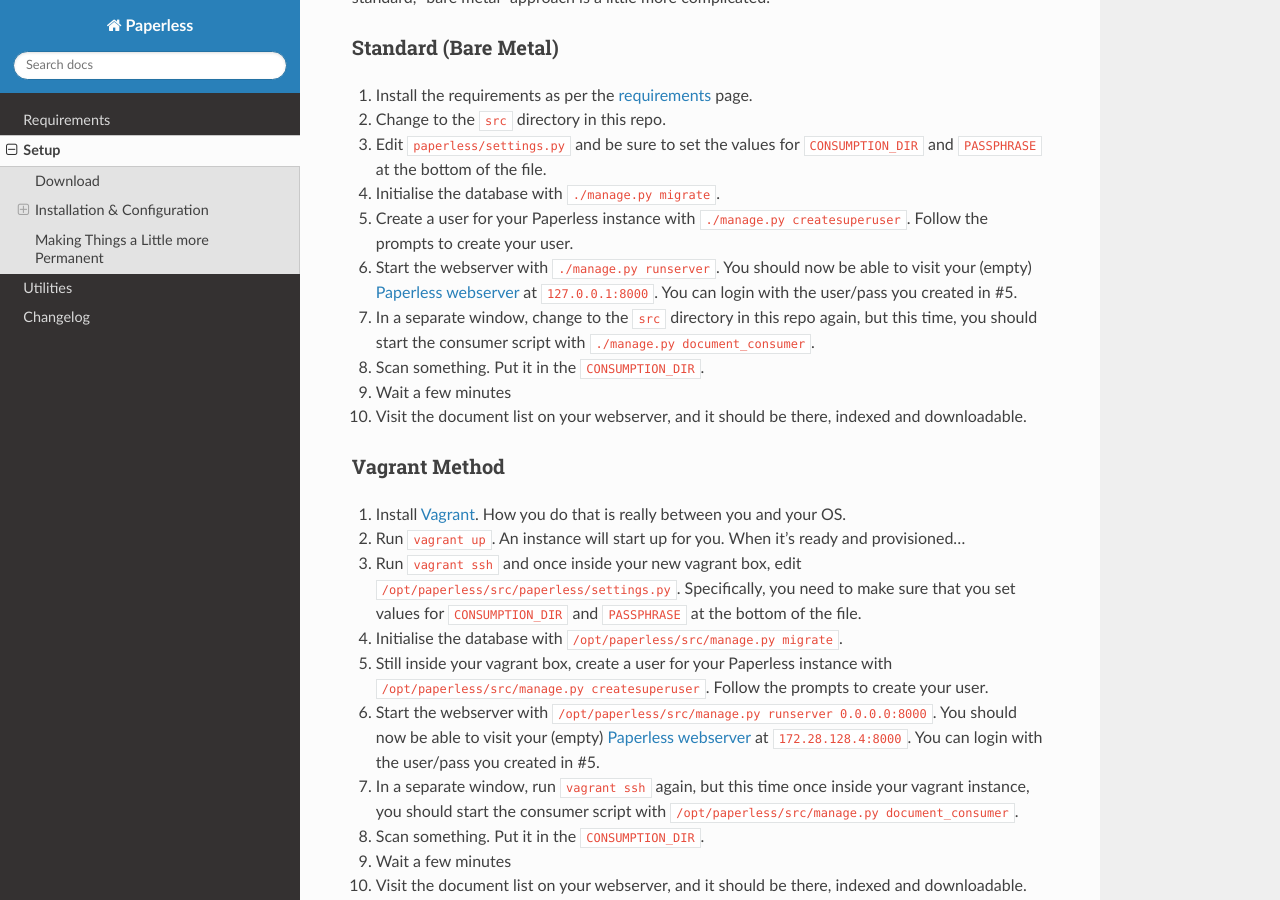
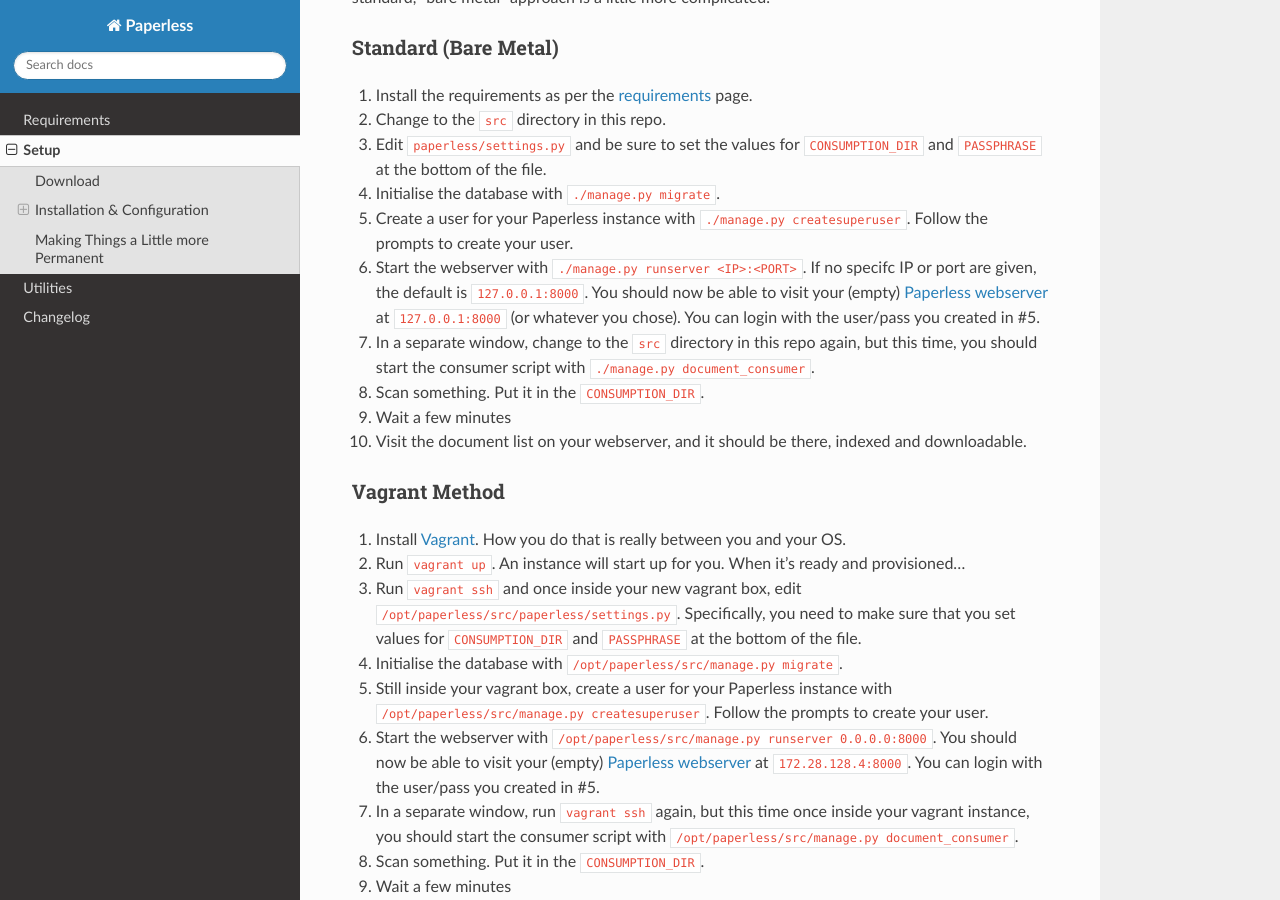
Before and after one commit to repoRangee/Large-scale, a Sphinx documentation site: the page built from docs/setup.rst, in a window 1280 px wide and 900 px high, scrolled down 711 px. Built offline with Sphinx 7.4.7 and the Read the Docs theme 3.1.0, drawn with Linux system fonts in a browser that asks for light colours; formulas are drawn with MathJax 3.

Commit message:
Clarify how to start server on a different port/ip

```diff
--- a/docs/setup.rst
+++ b/docs/setup.rst
@@ -55,9 +55,11 @@ Standard (Bare Metal)
 4. Initialise the database with ``./manage.py migrate``.
 5. Create a user for your Paperless instance with
    ``./manage.py createsuperuser``. Follow the prompts to create your user.
-6. Start the webserver with ``./manage.py runserver``.
+6. Start the webserver with ``./manage.py runserver <IP>:<PORT>``.
+   If no specifc IP or port are given, the default is ``127.0.0.1:8000``.
    You should now be able to visit your (empty) `Paperless webserver`_ at
-   ``127.0.0.1:8000``.  You can login with the user/pass you created in #5.
+   ``127.0.0.1:8000`` (or whatever you chose).  You can login with the
+   user/pass you created in #5.
 7. In a separate window, change to the ``src`` directory in this repo again, but
    this time, you should start the consumer script with
    ``./manage.py document_consumer``.
```
